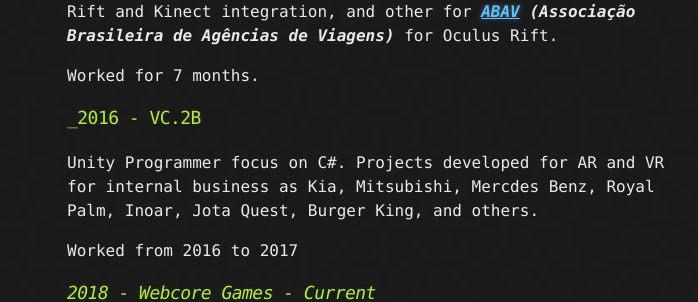
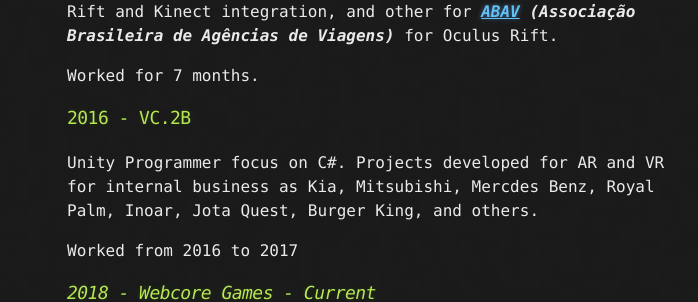
Before and after one commit to rpassareti/rpassareti.github.io, a Jekyll site: the page built from curriculo.md, in a window 1280 px wide. Shown: the part 364-666 px from the top of the page, without its empty margins (273-971 px from the left). Built offline with Jekyll 4.4.1, drawn with Linux system fonts in a browser that asks for light colours; our own code applies the rules of GitHub Pages for plain Markdown files.

```diff
--- a/curriculo.md
+++ b/curriculo.md
@@ -6,7 +6,7 @@ Intern in Unity programmer, produced 2 projects for Virtual Reality, for _**UFOP
 
 Worked for 7 months.
 
-### [](#header-4)_2016 - VC.2B
+### [](#header-4)2016 - VC.2B
 
 Unity Programmer focus on C#. Projects developed for AR and VR for internal business as Kia, Mitsubishi, Mercdes Benz, Royal Palm, Inoar, Jota Quest, Burger King, and others.
 
```
